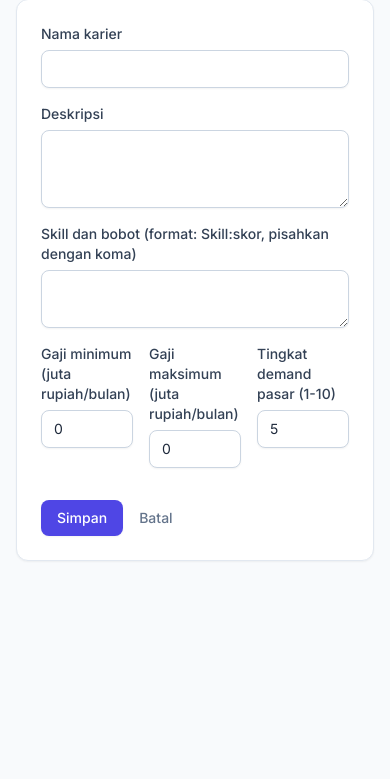
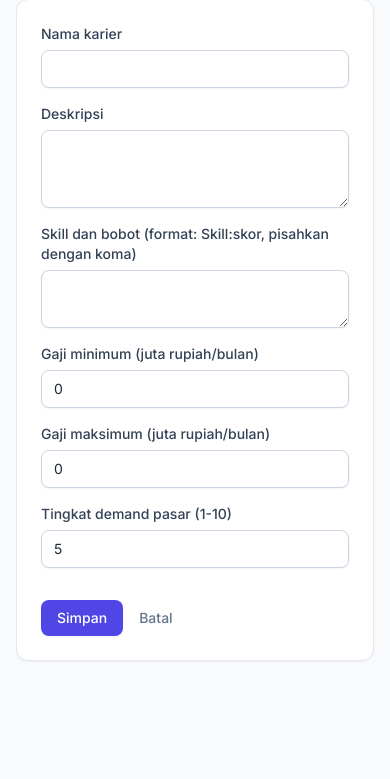
Before and after one commit to senshiner/spk-karir, a Flask app: template app/templates/admin/career_form.html in a window 390 px wide. Shown: the part 130-909 px from the top of the page. Run offline with Flask 3, Linux system fonts and the light colour scheme; the template is opened without the code that fills it: values that come from a table or form of the project are taken from there, others are empty; some libraries are stand-ins or nearby versions.

Commit message:
fix: responsive layout for profil skill rows and career form on mobile

```diff
--- a/app/templates/admin/career_form.html
+++ b/app/templates/admin/career_form.html
@@ -21,7 +21,7 @@
       {{ form.skills(class="input font-mono text-[13px]", rows=2) }}
       {% if form.skills.errors %}<p class="field-error">{{ form.skills.errors[0] }}</p>{% endif %}
     </div>
-    <div class="grid grid-cols-3 gap-4 mb-8">
+    <div class="grid grid-cols-1 md:grid-cols-3 gap-4 mb-8">
       <div>
         <label class="label" for="gaji_min">{{ form.gaji_min.label.text }}</label>
         {{ form.gaji_min(class="input") }}
```
